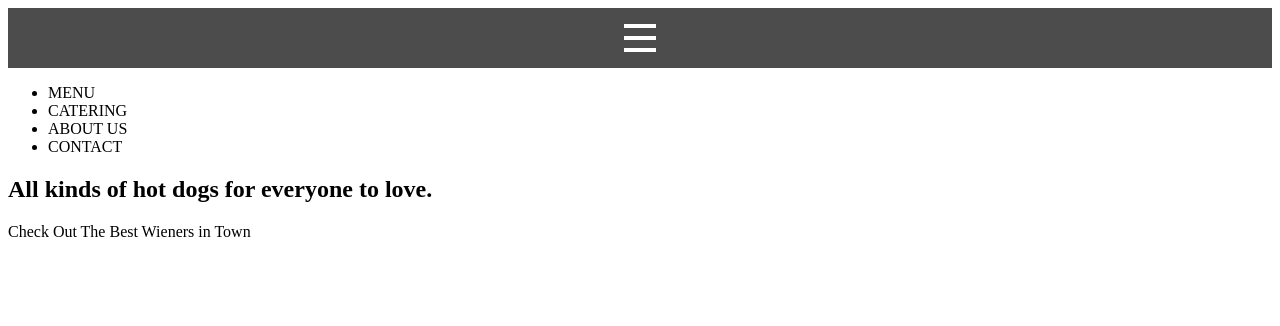
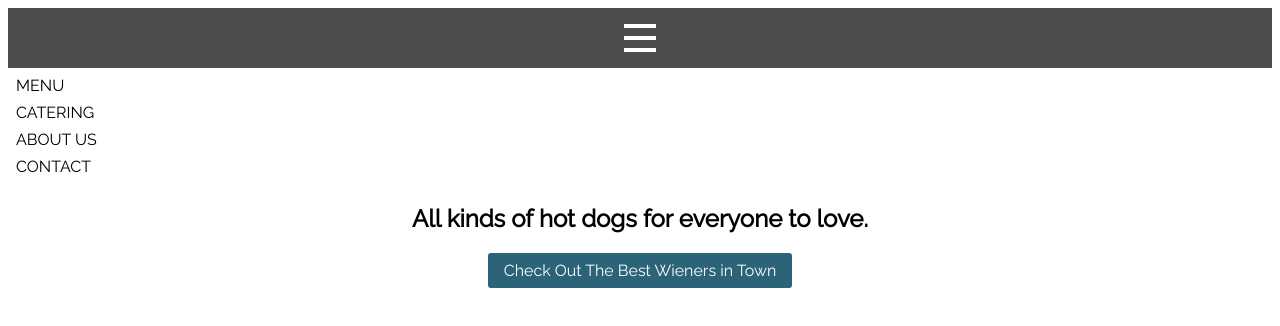
Before and after one commit to aldenmolina/Best-Hot-Dog, a plain HTML site: page index.html in a window 1280 px wide. Drawn offline with Linux system fonts and the light colour scheme.

Commit message:
Started styling on intro section

```diff
--- a/index.html
+++ b/index.html
@@ -16,9 +16,7 @@
 
         <!--Title / Style -->
         <title>Best Hot Dogs in Columbus!</title>
-
         <link rel="stylesheet" href="style.css">
-
     </head>
     <body>
         <!-- Navbar -->
@@ -38,10 +36,12 @@
             </div>
         </nav>
 
-        <!-- Intro -->
+        <!-- Section: Intro -->
         <section id="intro-container">
             <div class="intro">
-                <h1>All kinds of hot dogs for everyone to love.</h1>
+                <div class="intro-heading">
+                    <h1>All kinds of hot dogs for everyone to love.</h1>
+                </div>
                 <a class="intro-link">Check Out The Best Wieners in Town</a>
             </div>
         </section>
--- a/style.css
+++ b/style.css
@@ -1,3 +1,10 @@
+/* Fonts */
+@import url('https://fonts.googleapis.com/css?family=Raleway&display=swap');
+
+/* Whole */
+* {
+    font-family: "Raleway", sans-serif;
+}
 /* Hamburger */
 .hamburger {
     background: rgba(0,0,0,0.7);
@@ -5,9 +12,9 @@
 }
 
 .burger-line {
+    display: block;
     width: 2rem;
     height: 4px;
-    display: block;
     background: white;
     margin: 0.5rem auto;
     transition: all 0.3s ease-in-out;
@@ -24,3 +31,31 @@
 .is-active .line:nth-child(3) {
     transform: translateY(-12px) rotate(-45deg);
 }
+
+/* NavBar */
+.nav-list {
+    margin: 0;
+    padding: 0;
+}
+.nav-list li {
+    list-style: none;
+    margin: 0.5rem;
+}
+
+/* Section: Intro */
+.intro {
+    display: flex;
+    flex-direction: column;
+    justify-content: center;
+    text-align: center;
+}
+
+
+.intro-link {
+    display: inline-block;
+    margin: auto;
+    padding: 0.5rem 1rem;
+    background: #2B6378;
+    color: white;
+    border-radius: 3px;
+}
```
